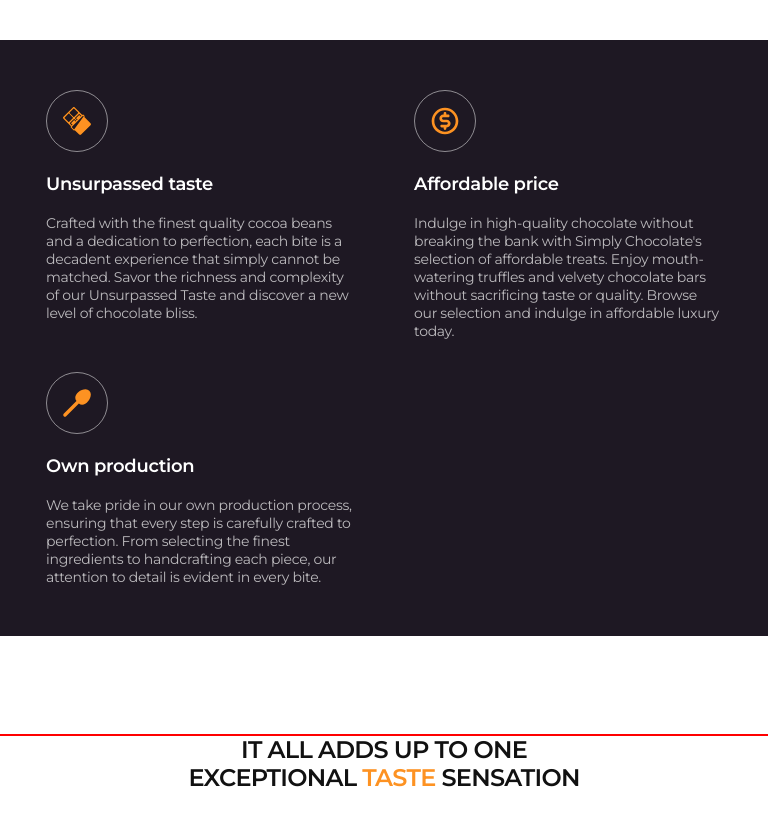
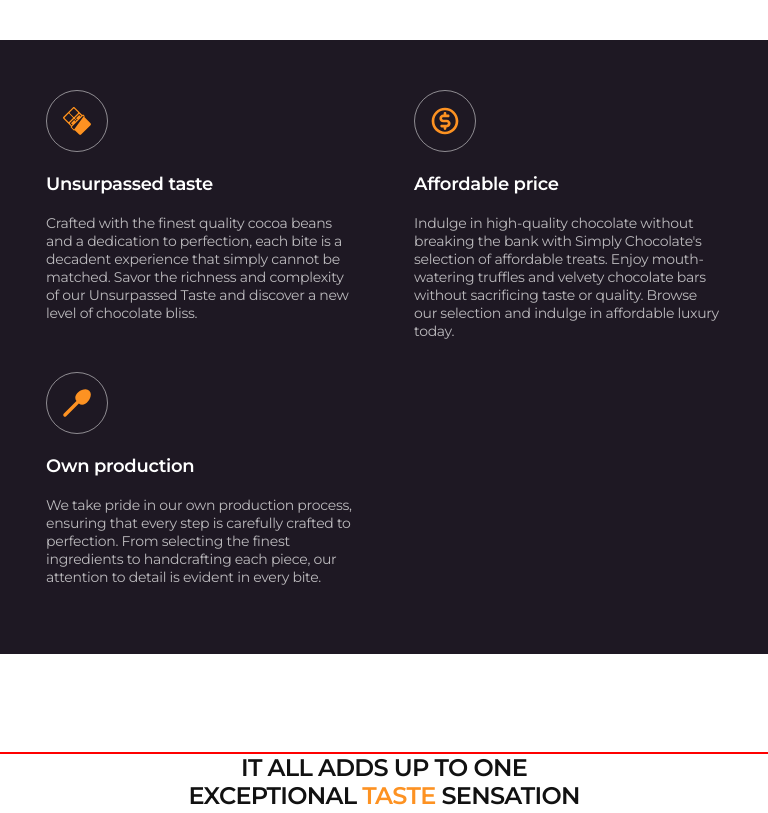
Before and after one commit to alonahaletska/simply-chocolate, a website built with Vite: page src/index.html in a window 768 px wide. Shown: the top 813 px of the page. Built offline with nearby package versions, Linux system fonts and the light colour scheme; files whose address does not match are found by name.

Commit message:
Martorella -update advantages

```diff
--- a/src/css/advantages.css
+++ b/src/css/advantages.css
@@ -90,6 +90,9 @@ gap: 32px 60px;
 .advantages-list-item{
     width: 308px;
 }
+    li:last-child {
+      padding-bottom:18px;
+    }
 }
 
 @media screen and (min-width: 1200px) {
```
